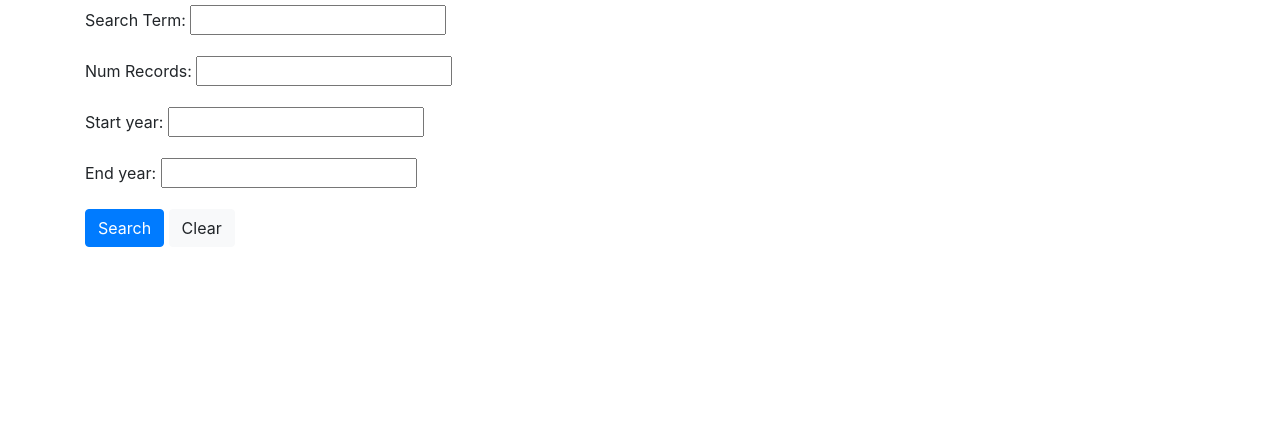
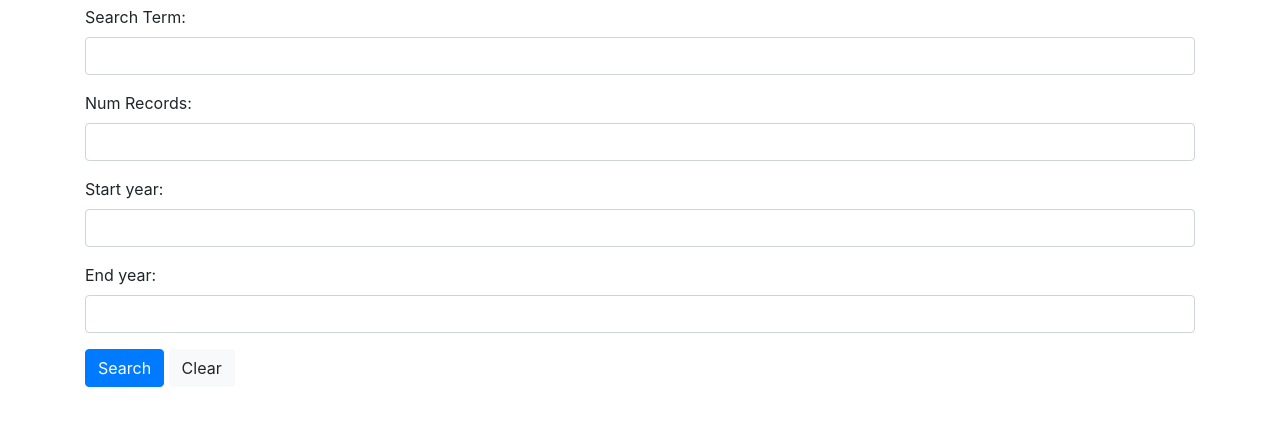
Before and after one commit to ajpenalosa/New-York-Times-Article-Search, a plain HTML site: page index.html in a window 1280 px wide. Shown: the part 93-518 px from the top of the page. Drawn offline with nearby package versions, Linux system fonts and the light colour scheme.

Commit message:
Adding class to input

```diff
--- a/index.html
+++ b/index.html
@@ -23,22 +23,23 @@
             <form>
                 <div class='form-group'>
                     <label for="searchterm">Search Term:</label>
-               <input type='text' name='searchterm'>
+                    <input type='text' name='searchterm' class="form-control">
                 </div>
                 <div class='form-group'>
                     <label for='numrecords'>Num Records:</label>
-               <input type='text' name='numrecords'>
+                    <input type='text' name='numrecords' class="form-control">
                 </div>
                 <div class='form-group'>
                     <label for='startyear'>Start year:</label>
-               <input type='text' name='startyear'>
+                    <input type='text' name='startyear' class="form-control">
                 </div>
                 <div class='form-group'>
                     <label for='endyear'>End year:</label>
-               <input type='text' name='endyear'>
+                    <input type='text' name='endyear' class="form-control">
                 </div>
                 <button id='search' type='submit' class='btn btn-primary'>Search</button>
                 <button id='clear'  type='reset' class='btn btn-light'>Clear</button>
+
             </form>
 
        </div>
```
Lines whose indentation alone changed are shown as unchanged.
